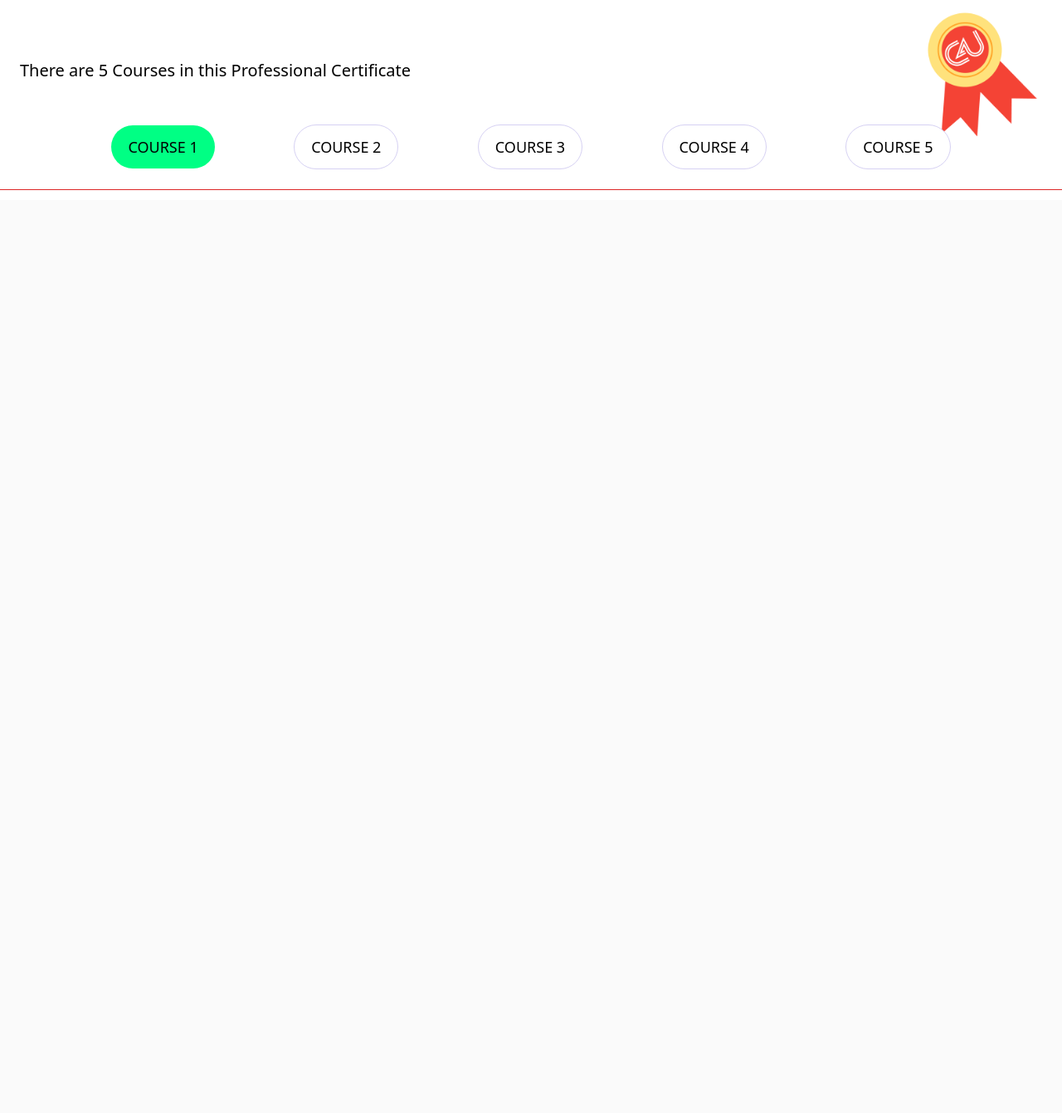
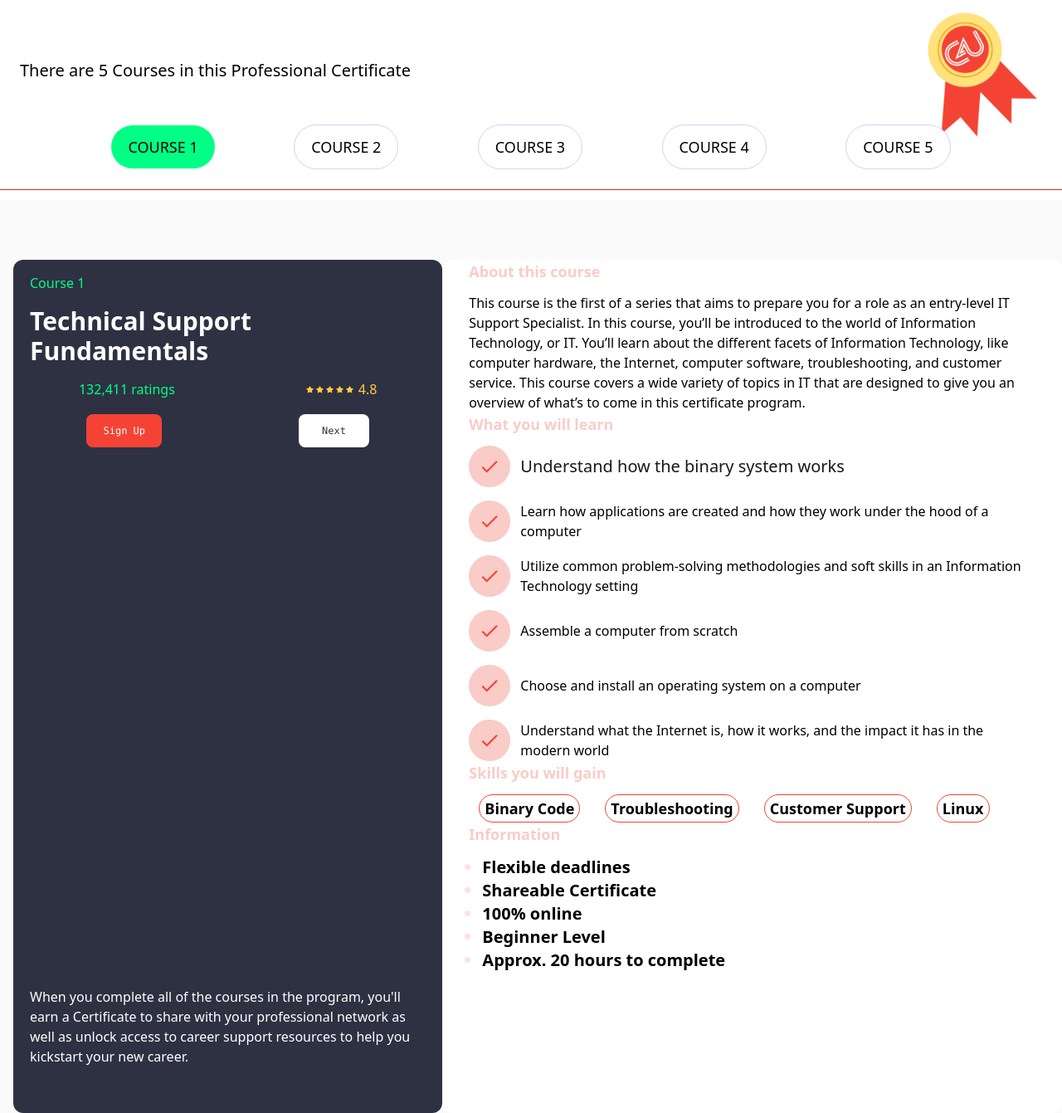
Before and after one commit to Xen-Xie/Talwind-Assignment, a website built with Vite: page index.html in a window 1280 px wide. Shown: the part 1908-3249 px from the top of the page at 83% size. Before the commit the page ends 2149 px from the top, so only its background shows below. Built offline with nearby package versions, Linux system fonts and the light colour scheme.

Commit message:
Course 1 added

```diff
--- a/index.html
+++ b/index.html
@@ -246,6 +246,97 @@
         <div class="w-full h-[1px] bg-red-600 hidden md:block -translate-y-3"></div>
     </section>
 
+    <!--Courses-->
+
+    <!--Course 1-->
+    <section>
+        <section class="container grid grid-cols-12 mx-auto md:8 md:px-0 px-4 pt-10 mt-8 gap-0 sm:gap-y-5">
+            <section class="course-left">
+                <div>
+                    <h3 class="text-[#00FF84]">Course 1</h3>
+                </div>
+                <div>
+                    <h3 class="text-[#FFFFFF] text-3xl font-semibold mt-4">Technical Support Fundamentals</h3>
+                </div>
+                <div class="flex mt-4 mb-4 gap-x-8 lg:justify-around">
+                    <h3 class="text-[#00FF84]">132,411<span> ratings</span></h3>
+                    <div class="flex">
+                        <img src="Images/Stars.png" alt="" class="mt-2 ml-2"><span class="text-[#FFCB45]">4.8</span>
+                    </div>
+                </div>
+                <div class="flex flex-col md:flex-row gap-y-2 md:gap-y-0 md:gap-x-7 justify-around">
+                    <button class="signup w-full md:w-auto">Sign Up</button>
+                    <button class="next w-full md:w-auto">Next</button>
+                </div>
+
+                <!-- Fixed P Tag Section -->
+                <div class="mt-[650px]">
+                    <p class="text-[#FFFFFF] text-sm md:text-base">
+                        When you complete all of the courses in the program, you'll earn a Certificate to share with your professional network as well as unlock access to career support resources to help you kickstart your new career.
+                    </p>
+                </div>
+            </section>
+
+            <section class="course-right">
+                <div>
+                    <h3 class="right-h">About this course</h3>
+                    <p>This course is the first of a series that aims to prepare you for a role as an entry-level IT Support Specialist. In this course, you’ll be introduced to the world of Information Technology, or IT. You’ll learn about the different facets of Information Technology, like computer hardware, the Internet, computer software, troubleshooting, and customer service. This course covers a wide variety of topics in IT that are designed to give you an overview of what’s to come in this certificate program.</p>
+                </div>
+                <div>
+                    <h3 class="right-h">What you will learn </h3>
+                </div>
+                <div class="bullets">
+                    <div class="flex items-center gap-x-3">
+                        <img src="Images/Checkmark.png" alt="">
+                        <p class="text-xl text-[#181818]">Understand how the binary system works</p>
+                    </div>
+                    <div class="flex items-center gap-x-3">
+                        <img src="Images/Checkmark.png" alt="">
+                        <p>Learn how applications are created and how they work under the hood of a computer</p>
+                    </div>
+                    <div class="flex items-center gap-x-3">
+                        <img src="Images/Checkmark.png" alt="">
+                        <p>Utilize common problem-solving methodologies and soft skills in an Information Technology setting</p>
+                    </div>
+                    <div class="flex items-center gap-x-3">
+                        <img src="Images/Checkmark.png" alt="">
+                        <p>Assemble a computer from scratch</p>
+                    </div>
+                    <div class="flex items-center gap-x-3">
+                        <img src="Images/Checkmark.png" alt="">
+                        <p>Choose and install an operating system on a computer</p>
+                    </div>
+                    <div class="flex items-center gap-x-3">
+                        <img src="Images/Checkmark.png" alt="">
+                        <p>Understand what the Internet is, how it works, and the impact it has in the modern world</p>
+                    </div>
+                </div>
+                <div>
+                    <h3 class="right-h">Skills you will gain </h3>
+                    <div class="flex flex-wrap gap-1.5">
+                        <span class="card-txt">Binary Code</span>
+                        <span class="card-txt">Troubleshooting</span>
+                        <span class="card-txt">Customer Support</span>
+                        <span class="card-txt">Linux</span>
+                    </div>
+                </div>
+                <div>
+                    <h3 class="right-h">Information </h3>
+                    <div>
+                        <ul class="list-disc marker:text-red-100 px-4">
+                            <li class="text-xl font-semibold">Flexible deadlines</li>
+                            <li class="text-xl font-semibold">Shareable Certificate</li>
+                            <li class="text-xl font-semibold">100% online</li>
+                            <li class="text-xl font-semibold">Beginner Level</li>
+                            <li class="text-xl font-semibold">Approx. 20 hours to complete</li>
+                        </ul>
+                    </div>
+                </div>
+            </section>
+        </section>
+
+    </section>
+
 
 
 
--- a/main.css
+++ b/main.css
@@ -17,3 +17,22 @@
 .course-button {
     @apply transition-all duration-300 bg-white border border-[#D6D1F3] hover:border-[#e599a6] hover:bg-gray-100 px-3 py-2 md:px-5 md:py-3 uppercase rounded-full text-sm md:text-lg;
 }
+/*cards*/
+.course-left {
+    @apply md:col-span-5 col-span-12 md:ml-4 bg-[#2D3142] px-5 py-4 md:rounded-l-xl rounded-xl mb-7 relative flex flex-col h-full sm:mb-10;
+}
+.course-right{
+    @apply md:col-span-7 col-span-12 bg-[#ffffff] px-8 rounded-xl md:rounded-r-xl;
+}
+.signup{
+    @apply bg-[#F44335] text-white text-xs font-mono px-5 py-3 rounded-lg hover:bg-red-400 transition-all duration-300;
+}
+.next{
+    @apply bg-[#FFFFFF] text-[#2D3142] text-xs font-mono px-7 py-3 rounded-lg hover:bg-gray-300 transition-all duration-300;
+}
+.right-h{
+    @apply text-[#F9CCC7] font-bold text-lg mb-3;
+}
+.bullets{
+    @apply flex flex-col gap-y-4;
+}
```
Also changed, not shown: tailwind.config.js (line endings or trailing spaces).
